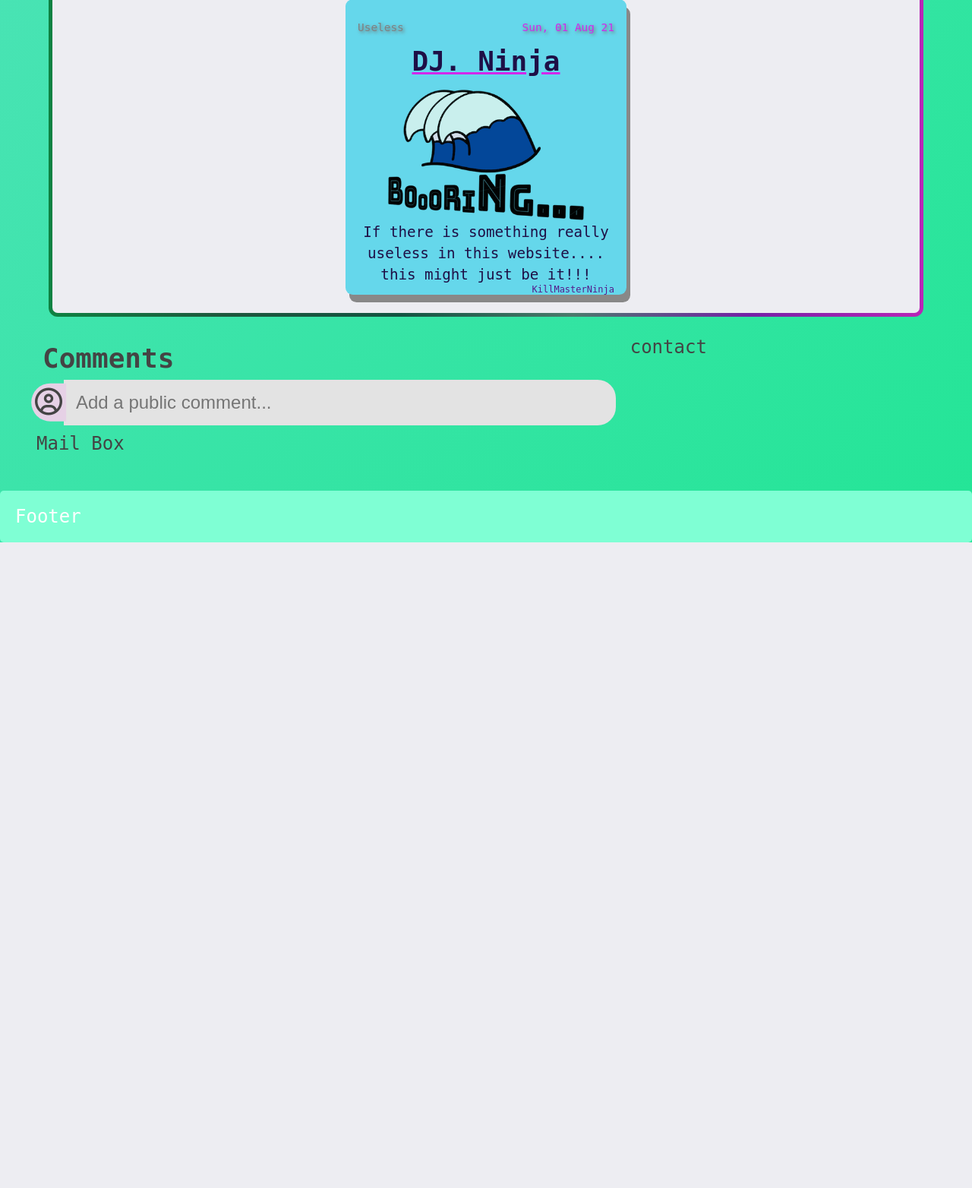
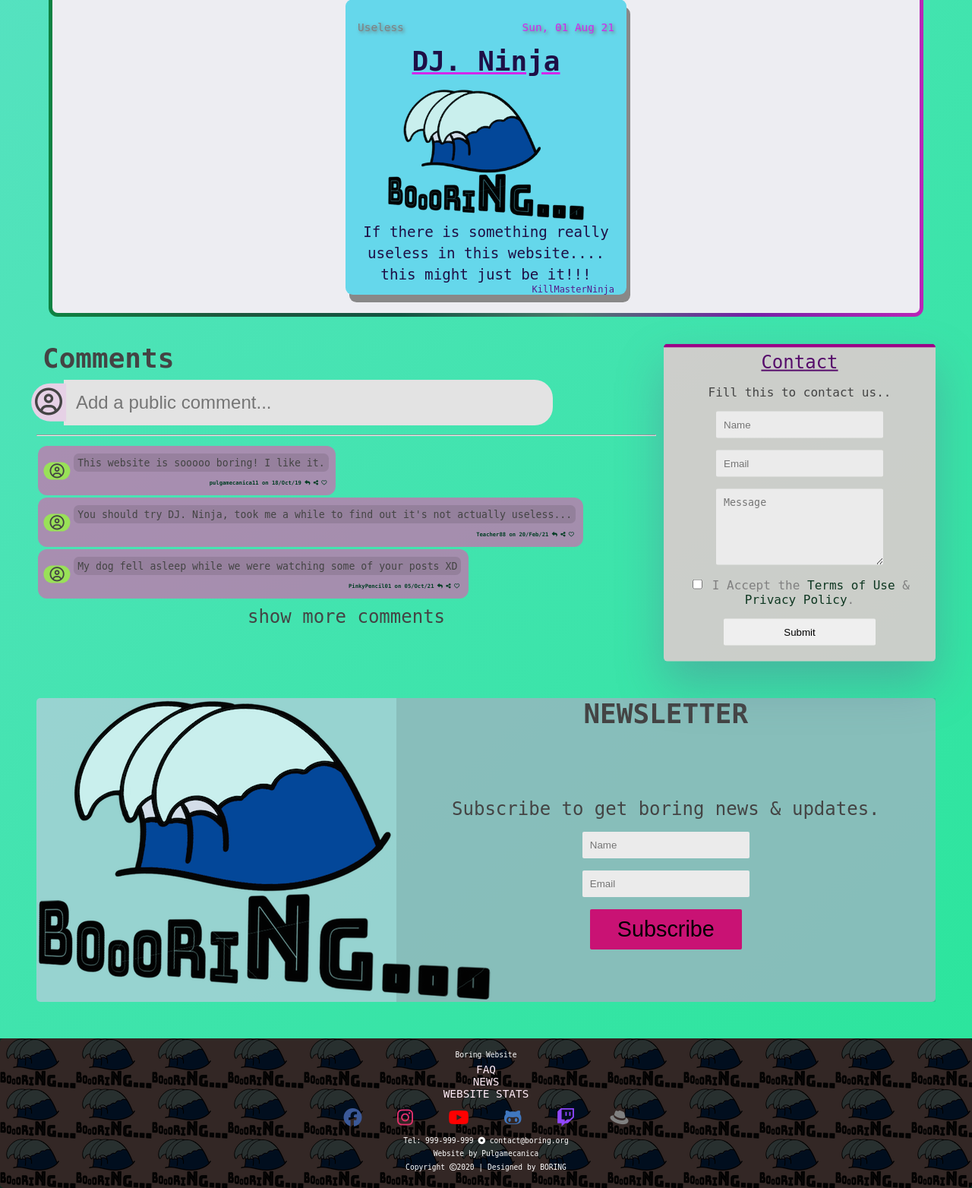
Before and after one commit to pulgamecanica/WebProgLuso, a PHP site: page / in a window 1280 px wide. Shown: the part 2534-4098 px from the top of the page at 76% size. Before the commit the page ends 3248 px from the top, so only its background shows below. Run offline with PHP 8.4, Linux system fonts and the light colour scheme; some libraries are stand-ins or nearby versions; some web fonts are replaced.

Commit message:
Finished First edition of INDEX page, finished newsletter and footer

```diff
--- a/index.html
+++ b/index.html
@@ -61,10 +61,6 @@
 				<div class="box donation-box">
 					<h2>Too Bored to Donate?</h2>
 					<p>Do you find this website very boring?<br>Support the programmer if you want...</p>
-		  	<!-- <span id="andre-profile">
-		  		<img class="bottom" src="img/AndreAustin100px.png" width="100px" height="100px">
-		  		<img class="top" src="img/AndreArt100px.png" width="100px" height="100px">
-		  	</span> -->
 		  	<h1 id="payPal"><a href="#"><i class="fab fa-cc-paypal"></i></a></h1>
 		  	<hr>
 		  </div>
@@ -294,7 +290,7 @@
 			</div>
 		</div>
 		<div class="box comments-box" id="comments-anchor">
-			<div class="comment-input">
+			<div class="comment-wrapper">
 				<label for="comment"><h2>Comments</h2></label>
 				<form>
 					<div class="comment-container">
@@ -302,15 +298,75 @@
 						<input type="text" name="comment" id="comment" placeholder="Add a public comment...">
 					</div>
 				</form>
-			</div>
-			<div class="comment-section">
+				<hr>
+				<div class="comments-section">
+					<div class="comments-container">
+						<div class="user-comment-icon"><i class="far fa-user-circle"></i></div>
+						<p>This website is sooooo boring! I like it.</p>
+						<h6>pulgamecanica11 on 18/Oct/19 <a href=""><i class="fas fa-reply"></i></a> <a href=""><i class="fas fa-share-alt"></i></a> <a href=""><i class="far fa-heart"></i></a></h6>
+					</div>
+					<div class="comments-container">
+						<div class="user-comment-icon"><i class="far fa-user-circle"></i></div>
+						<p>You should try DJ. Ninja, took me a while to find out it's not actually useless...</p>
+						<h6>Teacher88 on 20/Feb/21 <a href=""><i class="fas fa-reply"></i></a> <a href=""><i class="fas fa-share-alt"></i></a> <a href=""><i class="far fa-heart"></i></a></h6>
 
+					</div>
+					<div class="comments-container">
+						<div class="user-comment-icon"><i class="far fa-user-circle"></i></div>
+						<p>My dog fell asleep while we were watching some of your posts XD</p>
+						<h6>PinkyPencil01 on 05/Oct/21 <a href=""><i class="fas fa-reply"></i></a> <a href=""><i class="fas fa-share-alt"></i></a> <a href=""><i class="far fa-heart"></i></a></h6>
+					</div>
+				</div>
+				<p>show more comments</p>
 			</div>
 		</div>
-		<div class="box contact-box">contact</div>
-		<div class="box mailbox-box">Mail Box</div>
-
+		<div class="box contact-box">
+			<div class="wrapper">
+		    <form>
+		      <div class="page-title">Contact</div>
+		      <div>Fill this to contact us..</div>
+		      <input type="text" class="name formEntry" placeholder="Name" />
+		      <input type="text" class="email formEntry" placeholder="Email"/>
+		      <textarea class="message formEntry" placeholder="Message"></textarea>
+		      <input type="checkbox" class="termsConditions" id="terms" value="Term">
+		      <label style="color: grey" for="terms"> I Accept the <span style="color: #0e3721">Terms of Use</span> & <span style="color: #0e3721">Privacy Policy</span>.</label><br>
+		      <button class="submit formEntry" onclick="thanks()">Submit</button>
+		    </form>
+		  </div>
+		</div>
+		<div class="box mailbox-box">
+			<div class="container-contact">
+				<h2>NEWSLETTER</h2>
+				<div class="subscribe">SUBSCRIBE</div>
+				<p>Subscribe to get boring news & updates.</p>
+				<form>
+		      <input type="text" class="name formEntry" placeholder="Name" />
+		      <input type="text" class="email formEntry" placeholder="Email"/>
+		      <button class="submit formEntry" onclick="thanks()">Subscribe</button>
+				</form>
+			</div>
+		</div>
 	</div>
-	<div class="footer">Footer</div>
+	<div class="footer">
+		<div class="quick-links">
+			<p>Boring Website</p>
+			<ul class="quicks">
+				<a href=""><li>FAQ</li></a>
+				<a href=""><li>NEWS</li></a>
+				<a href=""><li>WEBSITE STATS</li></a>
+			</ul>
+			<ul class="socials-list">
+				<li class="facebook"><a href=""><i class="fab fa-facebook"></i></a></li>
+				<li class="instagram"><a href=""><i class="fab fa-instagram"></i></a></li>
+				<li class="youtube"><a href=""><i class="fab fa-youtube"></i></a></li>
+				<li class="github"><a href=""><i class="fab fa-github-alt"></i></a></li>
+				<li class="twitch"><a href=""><i class="fab fa-twitch"></i></a></li>
+				<li class="hat"><a href=""><i class="fab fa-redhat"></i></a></li>
+			</ul>
+			<p>Tel: 999-999-999 <i class="fas fa-dot-circle"></i> contact@boring.org</p>
+			<p>Website by Pulgamecanica</p>
+			<p>Copyright <i class="far fa-copyright"></i>2020 | Designed by BORING </p>
+		</div>
+	</div>
 </body>
 </html>
--- a/style/index.css
+++ b/style/index.css
@@ -166,20 +166,6 @@ body {
 .donation-box #payPal a{
 	color: #0079C1;
 }
-/*.donation-box #andre-profile {
-	position: relative;
-}
-.donation-box #andre-profile img {
-  position:absolute;
-  -webkit-transition: opacity 1s ease-in-out;
-  -moz-transition: opacity 1s ease-in-out;
-  -o-transition: opacity 1s ease-in-out;
-  transition: opacity 1s ease-in-out;
-}
-.donation-box #andre-profile img.top:hover {
-  opacity:0;
-}*/
-/*STYLE FOR ALL COLLAPSIBLE ELEMENTS*/
 .collapsible {
 	background: none;
 	color: #3c5fd2;
@@ -334,10 +320,12 @@ body {
 	font-size: 50%;
 	text-align: right;
 }
+/*FIFTH ELEMENT OF THE GRID*/
 .comments-box {
 	grid-column: 1 / 4;
 	grid-row: 4;
 }
+
 .comments-box .user-icon{
 	margin: 0 1rem;
 	background: #e6d1e6;
@@ -351,6 +339,16 @@ body {
   	-ms-transform: translate(-50%, -50%);
   	transform: translate(-50%, -50%);
 }
+.comments-box .user-comment-icon {
+	background: rgba(149, 245, 66, 0.8);
+	border-radius: 1em;
+	margin: 0 1.5rem;
+	font-size: 80%;
+	position: absolute;
+	padding: 0 0.5rem 0 0.5rem;
+  	top: 50%;
+  	transform: translate(-50%, -50%);
+}
 .comments-box input{
 	margin: 0 1.5em;
 	background: #e3e3e3;
@@ -358,7 +356,8 @@ body {
 	border-radius: 0 1em 1em 0;
 	font-size: 100%;
 	padding: 1rem;
-	width: 90%;
+	max-width: 90%;
+	min-width: 75%;
 	overflow: hidden;
 }
 .comments-box input:focus{
@@ -369,23 +368,211 @@ body {
 }
 .comments-box .comment-container {
 	position: relative;
-
 }
+.comments-box .comments-container {
+	position: relative;
+	display: inline-block;
+	margin: 0.1rem;
+	background: rgba(232, 86, 174, 0.6);
+	padding: 0.1rem;
+	border-radius: 0.5em;
+}
+.comments-box .comments-container  p {
+	background: rgba(0, 0, 0, 0.1);
+	border-radius: 0.5em;
+	padding: 0.3rem;
+	margin-left: 3.5em;
+	text-align: left;
+	font-size: 55%;
+}
+.comments-box .comments-container  h6 {
+	color: #003d23;
+	font-size: 30%;
+	text-align: right;
+}
+.comments-box .comments-container  h6 a {
+	text-decoration: none;
+	color: #003d23;
+}
+.comments-box .comments-container  h6 a:hover {
+	color: #1b4ca8;
+	font-size: 200%;
+}
+/*ELEMENT SIX OF THE GRID*/
 .contact-box {
+	margin-bottom: 2em;
 	grid-column: 4 / 5;
 	grid-row: 4;
 }
+.contact-box form {
+	text-align: center;
+	background: rgba(240, 201, 211, 0.8);
+	box-shadow: 0 30px 60px 0 rgba(90, 116, 148, 0.4);
+	border-radius: 5px;
+	margin-left: auto;
+	margin-right: auto;
+	padding-top: 5px;
+	padding-bottom: 5px;
+	border-top: 5px solid #9c0087;
+	animation: bounce 1.5s infinite;
+	font-size: 1rem;
+}
+.contact-box form .page-title {
+	font-size: 150%;
+	text-decoration: underline;
+	color: #560c6b;
+	margin-bottom: 1rem;
+}
+.contact-box form input {
+	background-color: #ebebeb;
+  	padding: 0.8rem;
+}
+.contact-box form input:hover{
+	border-bottom: 5px solid #9c0087;
+	transform: scale(1.1);
+	transition: ease 0.5s;
+}
+.contact-box form .message {
+	background-color: #ebebeb;
+	overflow: hidden;
+	height: 5rem;
+}
+.contact-box form .message:hover{
+	border-bottom: 5px solid #9c0087;
+	transform: scale(1.1);
+	transition: ease 0.5s;
+}
+.contact-box form .formEntry {
+	display: block;
+	margin: 1rem auto;
+	min-width: 200px;
+	padding: 10px;
+	border-radius: 2px;
+	border: none;
+	transition: all 0.5s ease 0s;
+}
+.contact-box form .submit{
+	cursor: pointer;
+}
+/*ELEMENT SIX OF THE GRID*/
 .mailbox-box {
+	background-image: url("../img/logo600px.png");
+	background-repeat: no-repeat;
+	background-position: left;
+	background-color: rgba(161, 209, 212, 0.9);
 	grid-column: 1 / 5;
 	grid-row: 5;
 }
+.mailbox-box .container-contact{
+	background-color: rgba(0, 0, 0, 0.1);
+	min-height: 400px;
+	margin: auto;
+	width: 60%;
+	float: right;
+}
+.mailbox-box .container-contact h2{
+	margin: 0;
+}
+.mailbox-box .container-contact:hover h2{
+	text-decoration: underline;
+	animation: disappear 1.5s ease-out;
+	color: #e34068;
+}
+.mailbox-box .container-contact .subscribe{
+	visibility: hidden;
+	text-align: center;
+	font-size: 120%;
+	margin: 1em;
+	color: #4b276e;
+}
+.mailbox-box .container-contact:hover .subscribe{
+	visibility: visible;
+}
+.mailbox-box .container-contact form input {
+	background-color: #ebebeb;
+  	padding: 0.8rem;
+}
+.mailbox-box .container-contact form .formEntry {
+	display: block;
+	margin: 1rem auto;
+	min-width: 200px;
+	padding: 10px;
+	border-radius: 2px;
+	border: none;
+	transition: all 0.5s ease 0s;
+}
+.mailbox-box .container-contact form .submit {
+	cursor: pointer;
+	background: #c91274;
+	font-size: 120%;
+}
 .footer {
-	background-color: aquamarine;
+	background-color: rgb(255, 197, 185);
+	background-image: url(../img/logo100px.png);
   	color: #fff;
   	border-radius: 5px;
-	padding: 20px;
 	font-size: 150%;
 }
+.footer .quick-links {
+	padding: 1rem;
+	background: rgba(0, 0, 0, 0.8);
+}
+.footer p {
+	font-size: 40%;
+	margin: 0;
+	padding-bottom: 0.4rem;
+}
+.footer .quicks {
+	padding: 0;
+	margin: 0;
+	text-align: center;
+	list-style: none;
+	display: block;
+}
+.footer .quicks a{
+	text-decoration: none;
+	color: #ffebf6;
+}
+.footer .quicks li:hover {
+	font-size: 120%;
+	color: #cf0072;
+}
+.footer .quicks li {
+	font-size: 60%;
+}
+.footer .socials-list {
+	margin: 10px;
+	padding: 0;
+	text-align: center;
+	list-style: none;
+	display: block;
+}
+.footer .socials-list li {
+	display: inline;
+	margin: 0 1rem;
+}
+.footer .socials-list li:hover {
+	font-size: 120%;
+}
+.footer .socials-list .facebook a{
+	color: #3b5998;
+}
+.footer .socials-list .instagram a{
+	color: #e1306c;
+}
+.footer .socials-list .youtube a{
+	color: #FF0000;
+}
+.footer .socials-list .github a{
+	color: #4078c0;
+}
+.footer .socials-list .twitch a{
+	color: #9147fe;
+}
+.footer .socials-list .hat a{
+	color: gray;
+}
+
 /*ANIMATIONS*/
 @keyframes gradient {
   0% {
@@ -415,6 +602,24 @@ body {
     transform: rotateZ(0deg);
   }
 }
+@keyframes bounce {
+  0% {
+    transform: translate(0, 5px);
+  }
+  60% {
+    transform: translate(0, 10px);
+  }
+}
+@keyframes disappear {
+	0% {
+		color: #e34068;
+	}
+	70% {
+		opacity: 0.1;
+		display: none;
+	}
+}
+
 @media only screen and (max-width: 1000px) {
 	.author-box{
 		display: none;
@@ -532,9 +737,6 @@ body {
 		left: 0;
 		transform: none;
 	}
-/*	.donation-box #andre-profile {
-		display: none;
-	}*/
 	.donation-box{
 		font-size: 100%;
 	}
@@ -554,7 +756,13 @@ body {
 	.comments-box form{
 		margin: 1rem;
 	}
-
+	.mailbox-box .container-contact{
+		width: 100%;
+		background-color: rgba(0, 0, 0, 0.5);
+		color: #e2dcf5;
+	}.mailbox-box {
+		background-position: center;
+	}
 }
 @media only screen and (min-width: 701px) and (max-width: 900px)  {
 	.main-wrapper {
```
